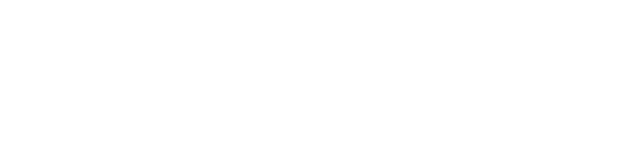
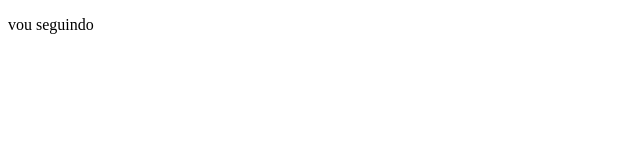
Before and after one commit to WalaceRamosdev/projetoteste, a plain HTML site: page index.html in a window 1280 px wide. Shown: the whole page, without its empty margins (0-640 px from the left). Drawn offline with Linux system fonts and the light colour scheme.

Commit message:
adicionando um p no site

```diff
--- a/index.html
+++ b/index.html
@@ -6,6 +6,6 @@
     <title>Projeto GIT</title>
 </head>
 <body>
-
+    <p>vou seguindo</p>
 </body>
 </html>
```
